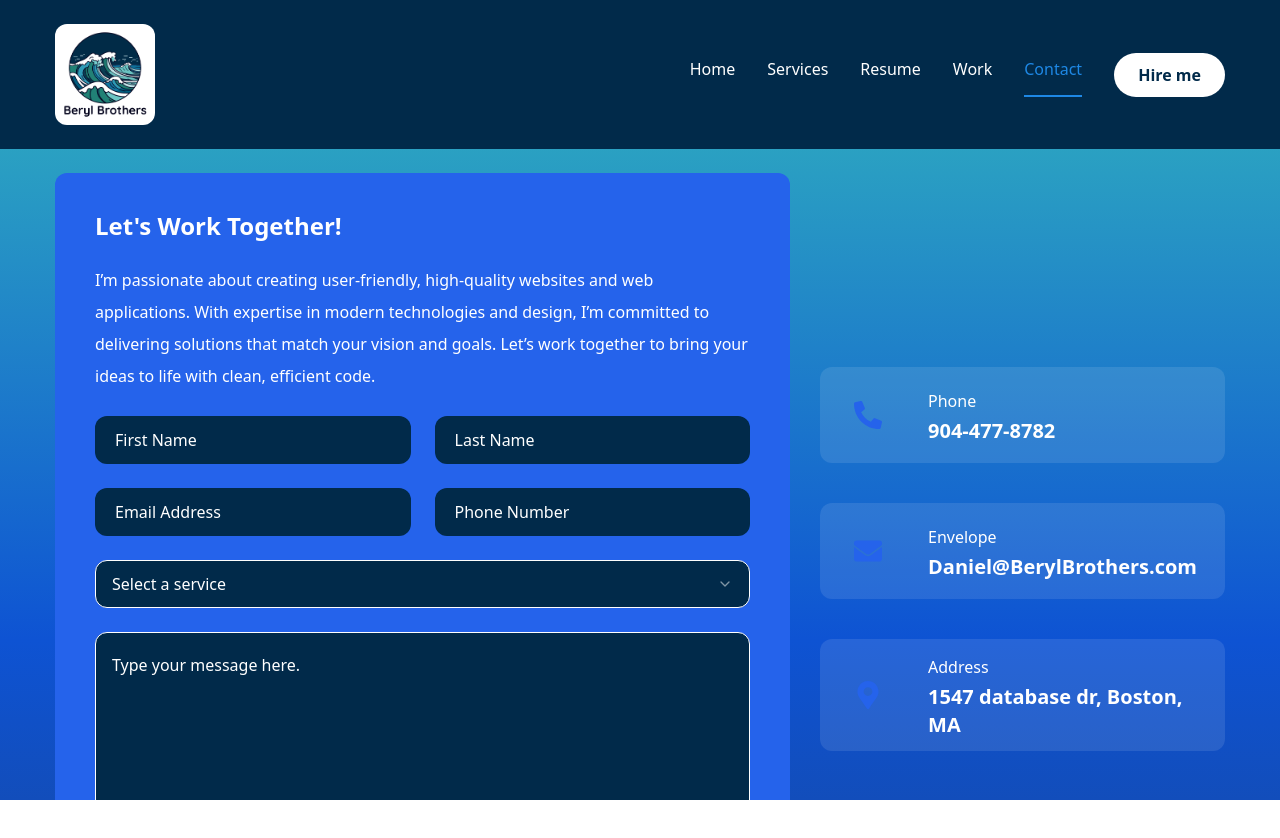
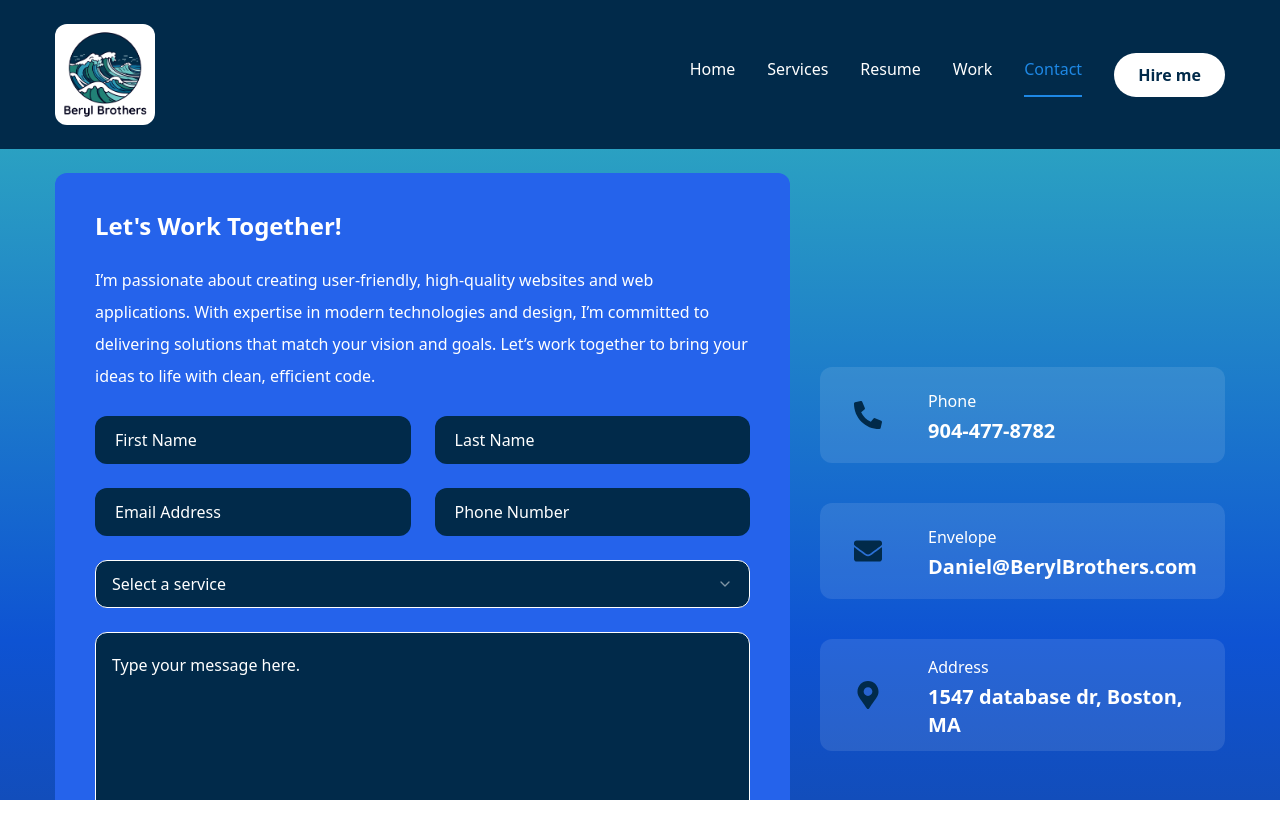
Before and after one commit to BerylBrothers/New-Form, a Next.js app: page /contact in a window 1280 px wide. Shown: the top 838 px of the page. Built offline with nearby package versions, Linux system fonts and the light colour scheme.

Commit message:
changed color of contact buttons

```diff
--- a/app/contact/page.jsx
+++ b/app/contact/page.jsx
@@ -124,7 +124,7 @@
             <ul className='flex flex-col gap-10'>
               {info.map((item, index) => (
                 <li key={index} className='flex items-center  gap-6 bg-white/10 rounded-xl p-3 pr-7'>
-                  <div className="w-[52px] h-[52px] xl:w-[72px] xl:h-[72px] text-blue-600 rounded-xl flex items-center justify-center">
+                  <div className="w-[52px] h-[52px] xl:w-[72px] xl:h-[72px] text-primary rounded-xl flex items-center justify-center">
                     <div className='text-[28px]'>{item.icon}</div>
                   </div>
                   <div className='flex-1 justify-center items-center'>
```
Also changed, not shown: 1 other file (tests, documents, lock files or other folders).
